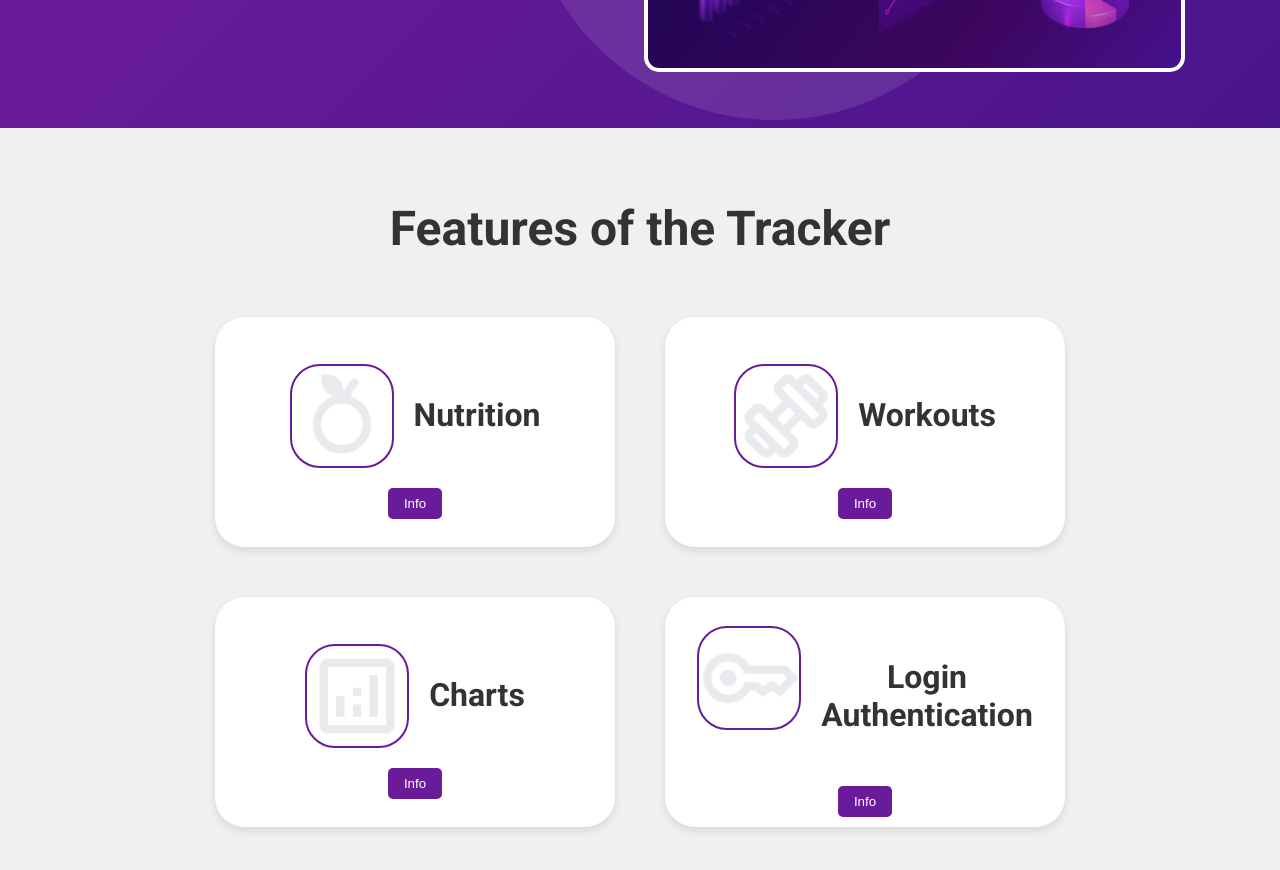
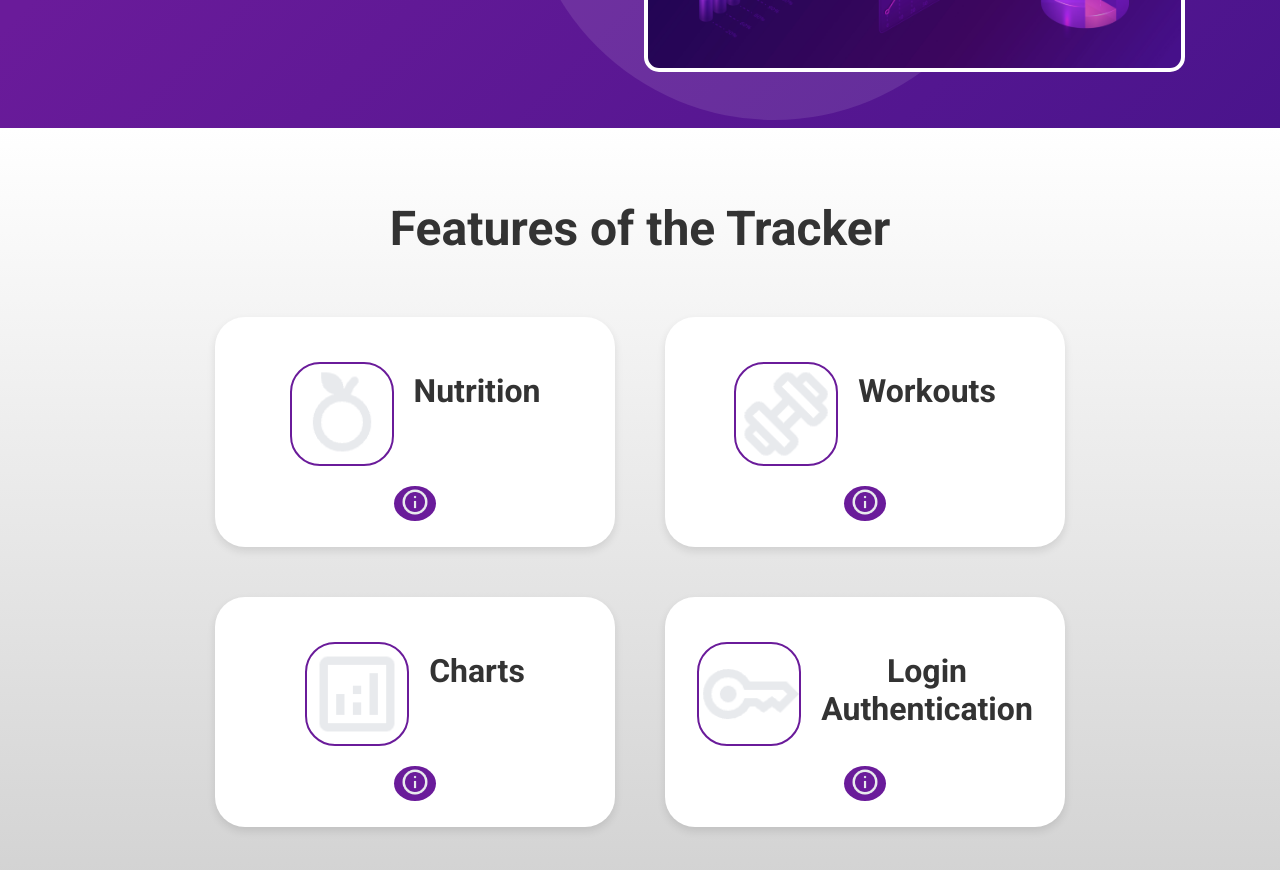
Before and after one commit to michaellemucchi/Workout-Nutrition-Tracker, a React (Create React App) app in the folder client/: page / in a window 1280 px wide. Shown: the part 560-1430 px from the top of the page. Built offline with nearby package versions, Linux system fonts and the light colour scheme.

Commit message:
fixed feature buttons

```diff
--- a/client/src/components/FeatureCard.css
+++ b/client/src/components/FeatureCard.css
@@ -9,6 +9,8 @@
   align-items: center;
   justify-content: center;
 }
+
+
 
 .feature {
   display: flex;
@@ -24,16 +26,27 @@
 
 .feature h3 {
   font-size: 2rem;
+  margin: 10px 0 0 0;
 }
 
 
-.info-button {
-  background-color: var(--primary-color);
+.info-button, .close-button {
   border: none;
   color: white;
-  padding: 0.5rem 1rem;
-  border-radius: 5px;
   cursor: pointer;
+  background-color: var(--primary-color);
+  transition: background-color 0.2s;
+  border-radius: 50%;
+}
+
+.info-button img, .close-button img {
+  width: 30px;
+  height: 30px;
+}
+
+.close-button {
+  margin-left: 400px;
+  margin-top: 20px;
 }
 
 .popup-overlay {
@@ -56,13 +69,8 @@
   border-radius: 10px;
 }
 
-.close-button {
-  margin-left: 400px;
-  margin-top: 20px;
-  padding: 0.5rem 1rem;
-  background: var(--accent2-color);
-  color: white;
-  border: none;
-  border-radius: 5px;
-  cursor: pointer;
+
+
+.info-button:hover, .close-button:hover {
+  background-color: var(--accent1-color); /* Color shift on hover */
 }
--- a/client/src/components/FeatureCard.js
+++ b/client/src/components/FeatureCard.js
@@ -1,5 +1,8 @@
 import React, { useState } from 'react';
 import './FeatureCard.css';
+import info from '../images/info.png';
+import close from '../images/close.png';
+
 
 const FeatureCard = ({ title, image, description }) => {
   const [showPopup, setShowPopup] = useState(false);
@@ -12,11 +15,15 @@ const FeatureCard = ({ title, image, description }) => {
         <img src={image} alt={title} className="feature-image" />
         <h3>{title}</h3>
       </div>
-      <button className="info-button" onClick={togglePopup}>Info</button>
+      <button className="info-button" onClick={togglePopup}>
+        <img src={info} alt="Info" />
+      </button>
       {showPopup && (
         <div className="popup-overlay">
           <div className="popup">
-            <button className="close-button" onClick={togglePopup}>Close</button>
+            <button className="close-button" onClick={togglePopup}>
+              <img src={close} alt="close" />
+            </button>
             <p>{description}</p>
           </div>
         </div>
--- a/client/src/pages/LandingPage.css
+++ b/client/src/pages/LandingPage.css
@@ -72,7 +72,7 @@
 }
 
 .feature-section {
-  background: #f0f0f0;
+  background: linear-gradient(180deg, white, lightgrey); /* Updated to use a gradient background */
   padding: 2rem;
   text-align: center;
 }
--- a/client/src/pages/LandingPage.js
+++ b/client/src/pages/LandingPage.js
@@ -62,7 +62,9 @@ const LandingPage = () => {
         </div>
       </div>
 
-      {/*add footer (probably use component) */}
+      <footer>
+
+      </footer>
 
     </div>
   );
```
Also changed, not shown: client/src/images/close.png (added), client/src/images/info.png (added).
